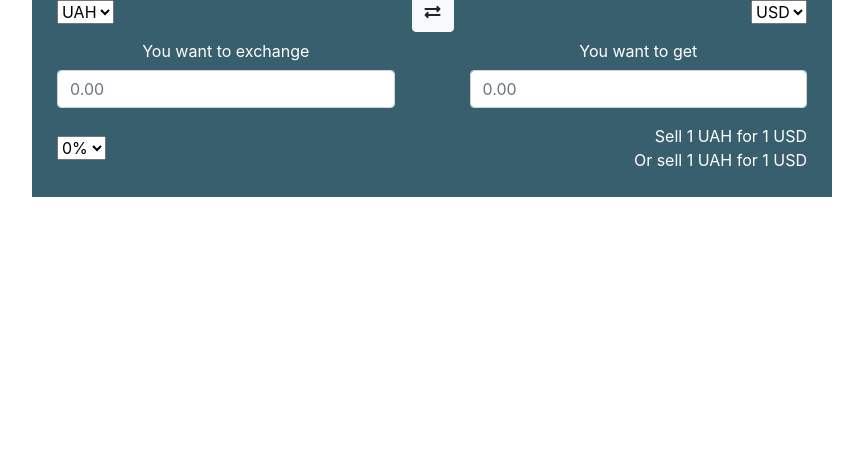
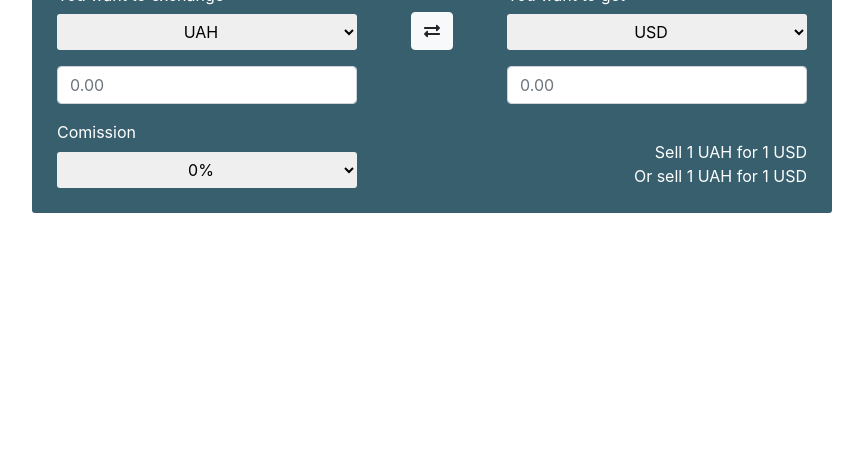
Before and after one commit to AlexYalovoy/currencyConverter, a website: page src/index.html in a window 1280 px wide. Shown: the part 341-800 px from the top of the page, without its empty margins (208-1071 px from the left). Drawn offline with nearby package versions, Linux system fonts and the light colour scheme; files that its build step writes are made by us from their sources; no server answers.

Commit message:
fix/markup fix tiny issues

```diff
--- a/src/index.html
+++ b/src/index.html
@@ -13,29 +13,35 @@
 			<h2>Currency converter</h2>
 			<div class='content-wrapper' ng-controller='currencyController'>
 				<div class='choose-currency'>
-
-					<select ng-model="giveCurr" ng-options="curr for curr in availableCurr | excludeFrom:getCurr" ng-change='setData()'></select>
+					<div class = 'select-wrapper'>
+						<label for='give-currency-select' class='col-form-label'>You want to exchange</label>
+						<select class = 'select' id = 'give-currency-select' ng-model="giveCurr" ng-options="curr for curr in availableCurr | excludeFrom:getCurr" ng-change='setData()'></select>
+					</div>
 
 					<button type='button' class='swap-btn btn btn-light'  ng-click='swapCurrencies()'>
 						<i class='fas fa-exchange-alt'></i>
 					</button>
 
-					<select ng-model="getCurr" ng-options="curr for curr in availableCurr | excludeFrom:giveCurr" ng-change='setData()'></select>
+					<div class = 'select-wrapper'>
+						<label for='get-currency-select' class='col-form-label'>You want to get</label>
+						<select class = 'select' id = 'get-currency-select' ng-model="getCurr" ng-options="curr for curr in availableCurr | excludeFrom:giveCurr" ng-change='setData()'></select>
+					</div>
 
 				</div>
 				<div class='currency-sum'>
 					<div class='exchange-sum form-group'>
-						<label for='exchange-sum-input' class='col-form-label'>You want to exchange</label>
-						<input type='text' class='form-control' id='exchange-sum-input' placeholder='0.00' ng-change='convert()' ng-model='giveAmount'>
+						<input type='text' class='form-control' placeholder='0.00' ng-change='convert()' ng-model='giveAmount'>
 					</div>
 
 					<div class='get-sum form-group'>
-						<label for='get-sum-input' class='col-form-label'>You want to get</label>
-						<input type='text' class='form-control' id='get-sum-input' placeholder='0.00' ng-change='reverseConvert()' ng-model='getAmount'>
+						<input type='text' class='form-control' placeholder='0.00' ng-change='reverseConvert()' ng-model='getAmount'>
 					</div>
 				</div>
 				<div class='details' >
-					<select ng-model='comission' ng-options="persent for persent in comissionList | excludeFrom:giveCurr"></select>
+					<div class='select-wrapper'>
+						<label>Comission</label>
+						<select class = 'select' ng-model='comission' ng-options="persent for persent in comissionList | excludeFrom:giveCurr"></select>
+					</div>
 					<div class = 'rates'>
 						<div>Sell 1 {{giveCurr}} for {{course.sell}} {{getCurr}}</div>
 						<div>Or sell {{course.reverseSell}} {{giveCurr}} for 1 {{getCurr}}</div>
--- a/src/scss/index.scss
+++ b/src/scss/index.scss
@@ -7,6 +7,7 @@ body {
 .converter-module {
   width: 70%;
   max-width: 800px;
+  border-radius: 3px;
   background-color: #385f6e;
   padding: 25px;
   color: white;
@@ -20,19 +21,44 @@ body {
   display: flex;
   flex-direction: row;
   vertical-align: middle;
-  align-items: center;
+  align-items: flex-end;
   justify-content: space-between;
 }
 
+.choose-currency {
+  margin-bottom: 16px;
+}
+
+.select-wrapper {
+  display: flex;
+  flex-direction: column;
+  flex-grow: 0;
+  flex-shrink: 0;
+  flex-basis: 40%;
+}
+
+.select {
+  border: none;
+  border-radius: 3px;
+  height: 36px;
+  padding: 6px 12px;
+  text-align: center;
+}
+
 .swap-btn {
-  height: 40px
+  height: 38px
 }
 
 .exchange-sum, .get-sum {
   flex-grow: 0;
   flex-shrink: 0;
-  flex-basis: 45%;
+  flex-basis: 40%;
   text-align: center;
+}
+
+.commision-wrapper {
+  display: flex;
+  flex-direction: column;
 }
 
 .rates {
```
Also changed, not shown: build/index.css, build/index.html.
